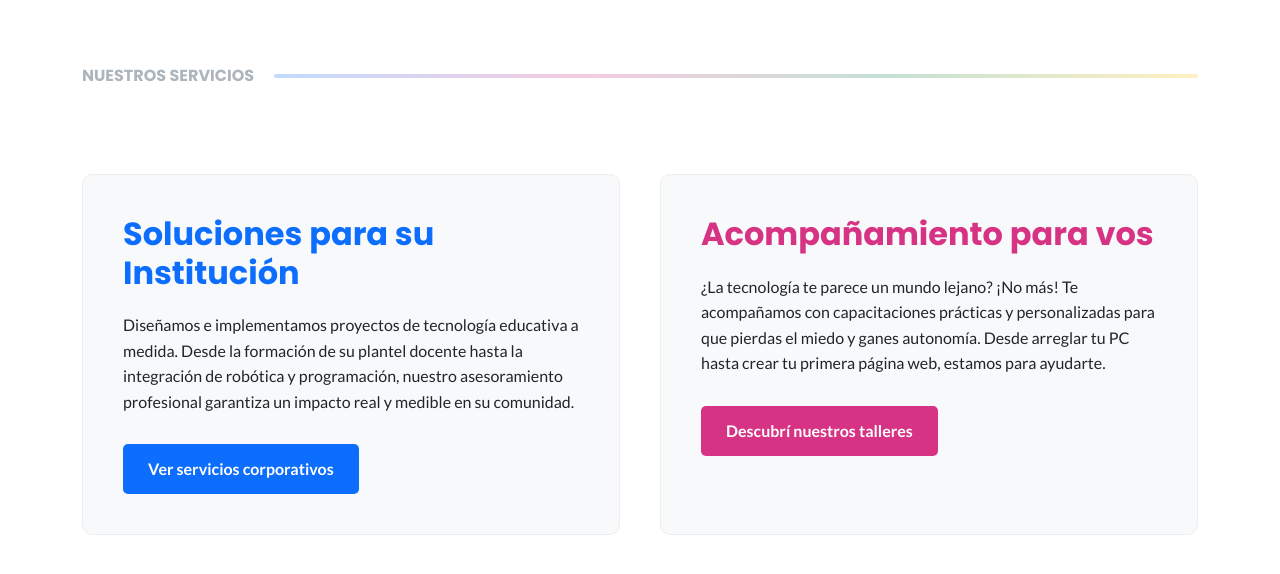
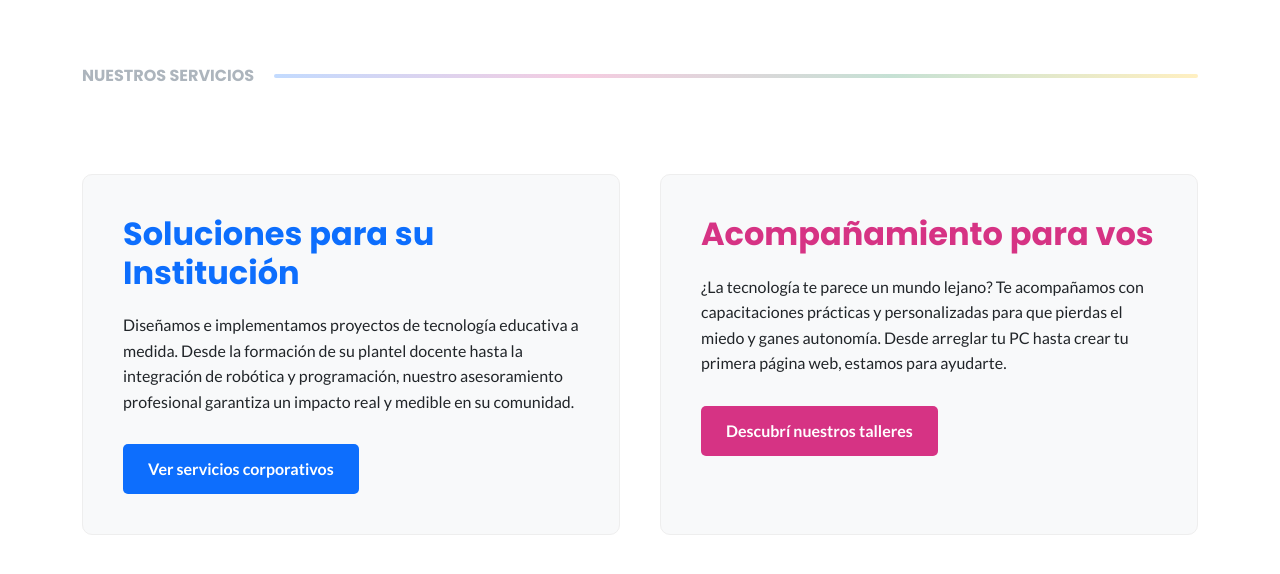
Before and after one commit to ElProfeDF/mifarodigital, a website: page index.html in a window 1280 px wide. Shown: the part 510-1084 px from the top of the page. Drawn offline with nearby package versions, Linux system fonts and the light colour scheme.

Commit message:
Versión final

```diff
--- a/index.html
+++ b/index.html
@@ -60,7 +60,7 @@
                 </div>
                 <div class="service-card personal">
                     <h2>Acompañamiento para vos</h2>
-                    <p>¿La tecnología te parece un mundo lejano? ¡No más! Te acompañamos con capacitaciones prácticas y personalizadas para que pierdas el miedo y ganes autonomía. Desde arreglar tu PC hasta crear tu primera página web, estamos para ayudarte.</p>
+                    <p>¿La tecnología te parece un mundo lejano? Te acompañamos con capacitaciones prácticas y personalizadas para que pierdas el miedo y ganes autonomía. Desde arreglar tu PC hasta crear tu primera página web, estamos para ayudarte.</p>
                     <a href="Pages/para-vos.html" class="button button-alt">Descubrí nuestros talleres</a>
                 </div>
             </div>
```
